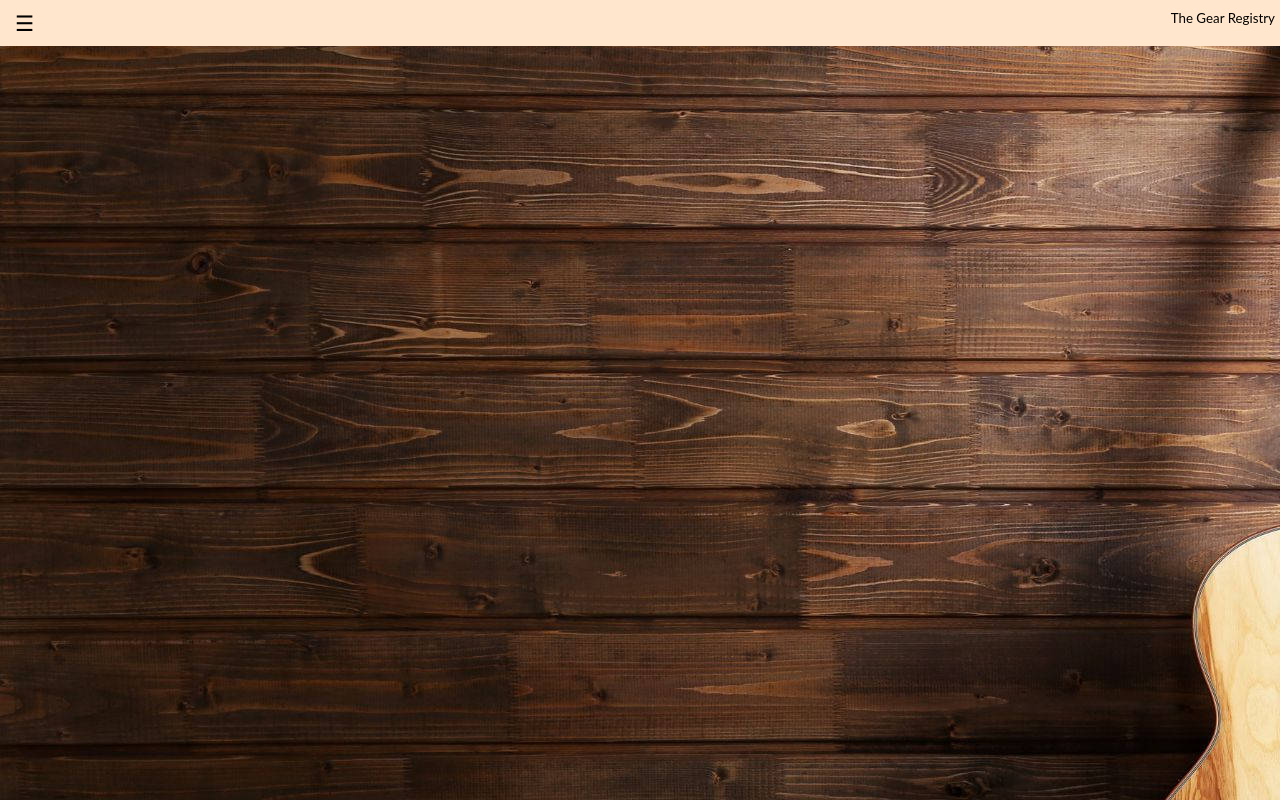
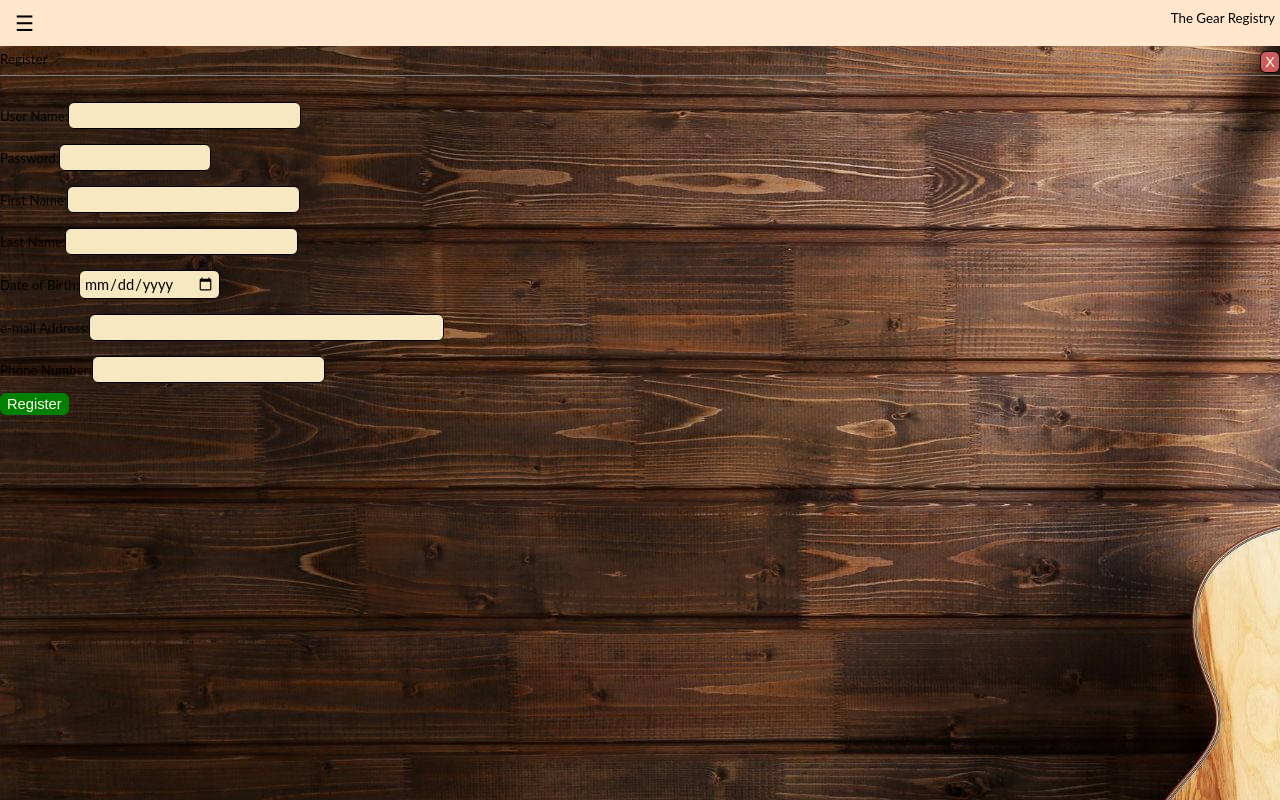
Before and after one commit to woodworkermusic/musiciansgearui-react, a React (Create React App) app: page /register in a window 1280 px wide. Before the commit this address had no page. Built offline with nearby package versions, Linux system fonts and the light colour scheme; the HTML template or start-up script is replaced by a standard one.

Commit message:
Updates for calling child controls.

```diff
--- a/src/App.js
+++ b/src/App.js
@@ -14,8 +14,8 @@ import mgcStyles from './css/MusiciansGearCommon.module.css';
 
 import Home from './home.js';
 import About from './components/About.js';
+import Register from './components/user/Register.js';
 import SignIn from './components/user/SignIn.js';
-// import GearModels from './components/list/GearModels.js';
 import GearTypes from './components/list/GearTypes.js';
 import GearManufacturers from './components/list/GearManufacturers.js';
 import GearModels from './components/treeview/GearModels.js';
@@ -35,15 +35,27 @@ const modalStyle = {
 function App() {
   const [showMenu, setShowMenu] = useState(false);
   const [showSignIn, setShowSignIn] = useState(false);
+  const [showRegister, setShowRegister] = useState(false);
+  const [showModal, setShowModal] = useState(false);
 
   function displaySignIn() {
     setShowMenu(false);
+    setShowRegister(false);
     setShowSignIn(true);
+    setShowModal(true);
   }
 
-  function closeSignIn()
-  {
+  function displayRegister() {
+    setShowMenu(false);
     setShowSignIn(false);
+    setShowRegister(true);
+    setShowModal(true);
+  }
+
+  function closeModal() {
+    setShowRegister(false);
+    setShowSignIn(false);
+    setShowModal(false);
   }
 
   function toggleMenu()
@@ -73,30 +85,32 @@ function App() {
               <nav>
                 <Link className={mgcStyles.popInMenuLink} to="/" onClick={toggleMenu}>Home</Link>
                 <Link className={mgcStyles.popInMenuLink} onClick={displaySignIn}>Sign In</Link>
-                <Link className={mgcStyles.popInMenuLink} to="/register" onClick={toggleMenu}>Register</Link>
+                <Link className={mgcStyles.popInMenuLink} onClick={displayRegister}>Register</Link>
                 <Link className={mgcStyles.popInMenuLink} to="/myprofile" onClick={toggleMenu}>My Profile</Link>
-                <Link className={mgcStyles.popInMenuLink} to="/signout" onClick={toggleMenu}>Sign Out</Link>
                 <Link className={mgcStyles.popInMenuLink} to="/about" onClick={toggleMenu}>About</Link>
                 <Link className={mgcStyles.popInMenuLink} to="/gearmanufacturers" onClick={toggleMenu}>Gear Manufacturers</Link>
                 <Link className={mgcStyles.popInMenuLink} to="/geartypes" onClick={toggleMenu}>Gear Types</Link>
                 <Link className={mgcStyles.popInMenuLink} to="/gearmodels" onClick={toggleMenu}>Gear Models</Link>
+                <Link className={mgcStyles.popInMenuLink} to="/signout" onClick={toggleMenu}>Sign Out</Link>
               </nav>
             </div>
             : null
           }
 
           <Modal
-            isOpen={showSignIn}
-            onRequestClose={()=> setShowSignIn(false)}
+            isOpen={showModal}
+            opRequestClose={()=> setShowModal(false)}
             style={modalStyle}
             contentLabel="Da Modal"
           >
-            <SignIn closeSignInClick={closeSignIn} />
+            { showSignIn ? <SignIn closeDialogClick={closeModal} /> : null }
+            { showRegister ? <Register closeDialogClick={closeModal} /> : null }
           </Modal>
       </div>
 
       <Routes>
         <Route path="/" element={<Home />} />
+        <Route path="/register" element={<Register />} />
         <Route path="/signin" element={<SignIn />} />
         <Route path="/about" element={<About />} />
         <Route path="/gearmanufacturers" element={<GearManufacturers />} />
--- a/src/components/edit/GearModel.js
+++ b/src/components/edit/GearModel.js
@@ -50,7 +50,6 @@ function GearModel({gearModelId, manufacturerId, cbRefreshData}) {
 
         GearTypeService.get(0).then(response => {
             setGearTypes(response);
-        });
 
             setDataId(gearModelId);
             setModelName('');
@@ -71,6 +70,7 @@ function GearModel({gearModelId, manufacturerId, cbRefreshData}) {
                 });
             }
             setButtonText(gearModelId === 0 ? 'Add' :'Update');
+        });
     }, [gearModelId, manufacturerId]);
 
     return (
@@ -98,8 +98,8 @@ function GearModel({gearModelId, manufacturerId, cbRefreshData}) {
                 </tbody>
             </table>
             <div><button className={`${mgcStyles.customBtn} ${mgcStyles.customBtnGreen}`} onClick={addUpdate}>{buttonText}</button></div>
-            <div><button onClick={()=> cbRefreshData(manufacturerId, gearTypeId)}>Test Refresh</button></div>
-            <SampleImages parentId={dataId} idValues={imageIdValues} imageType={'gearmodel'} />
+
+            { imageIdValues.length > 0 ? <SampleImages parentId={dataId} idValues={imageIdValues} imageType={'gearmodel'} /> : null }
         </>
     );
 }
--- a/src/components/list/SampleImages.js
+++ b/src/components/list/SampleImages.js
@@ -120,7 +120,6 @@ function SampleImages({parentId, idValues, imageType}) {
     ));
 
     useEffect(()=> {
-        // load up the images.  idValues are a list of image id values from the *parent*, such as a GearModel.
         refreshImages();
     }, [parentId, idValues, imageType, refreshImages]);
 
--- /dev/null
+++ b/src/components/user/Register.js
@@ -0,0 +1,95 @@
+import { useState } from 'react';
+import mgcStyles from '../../css/MusiciansGearCommon.module.css';
+import dto_RegisterUser from '../../models/dto_registeruser.ts';
+import ApiService from '../../services/apiservice.ts';
+
+function Register({ closeDialogClick }) {
+    const [userName, setUserName] = useState();
+    const [loginPwd, setLoginPwd] = useState();
+    const [firstName, setFirstName] = useState();
+    const [lastName, setLastName] = useState();
+    const [dateOfBirth, setDateOfBirth] = useState();
+    const [email, setEmail] = useState();
+    const [phoneNumber, setPhoneNumber] = useState();
+
+    function registerUser()
+    {
+        let newUser = new dto_RegisterUser();
+
+        newUser.active = true;
+        newUser.firstName = firstName;
+        newUser.lastName = lastName;
+        newUser.dateOfBirth = dateOfBirth;
+        newUser.userName = userName;
+        newUser.emailAddress = email;
+        newUser.phoneNumber = phoneNumber;
+        newUser.newUserPassword = loginPwd;
+
+        ApiService.sendPost('UserProfile/Register', newUser);
+        closeDialogClick();
+    }
+
+    return (
+        <div className={`${mgcStyles.marginTop}`}>
+            <div className={mgcStyles.header_Dialog}>
+                <span className={mgcStyles.leftContent}>Register</span>
+                <div>
+                    <button onClick={closeDialogClick} className={`${mgcStyles.rightContent} ${mgcStyles.customBtn} ${mgcStyles.customBtnClose}`}>X</button>
+                </div>
+                <br className={mgcStyles.clearBreak} />
+            </div>
+
+            <br className={mgcStyles.clearBreak} />
+
+            <div className={mgcStyles.marginTop}>
+                <div className={mgcStyles.marginTop}>
+                    <span className={mgcStyles.marginTop}>User Name:</span>
+                    <input className={`${mgcStyles.softInput} ${mgcStyles.marginTopBottom}`}
+                        size="25" maxLength="40" onChange={e => setUserName(e.target.value)} value={userName}/>
+                </div>
+
+                <div className={mgcStyles.marginTop}>
+                    <span className={mgcStyles.marginTop}>Password:</span>
+                    <input type="password" className={`${mgcStyles.softInput} ${mgcStyles.marginTopBottom}`}
+                        size="15" maxLength="30" onChange={e => setLoginPwd(e.target.value)} value={loginPwd}/>
+                </div>
+
+                <div className={mgcStyles.marginTop}>
+                    <span className={mgcStyles.marginTop}>First Name:</span>
+                    <input className={`${mgcStyles.softInput} ${mgcStyles.marginTopBottom}`}
+                        size="25" maxLength="50" onChange={e => setFirstName(e.target.value)} value={firstName}/>
+                </div>
+
+                <div className={mgcStyles.marginTop}>
+                    <span className={mgcStyles.marginTop}>Last Name:</span>
+                    <input className={`${mgcStyles.softInput} ${mgcStyles.marginTopBottom}`}
+                        size="25" maxLength="50" onChange={e => setLastName(e.target.value)} value={lastName}/>
+                </div>
+
+                <div className={mgcStyles.marginTop}>
+                    <span className={mgcStyles.marginTop}>Date of Birth:</span>
+                    <input type="date" className={`${mgcStyles.softInput} ${mgcStyles.marginTopBottom}`}
+                        onChange={e => setDateOfBirth(e.target.value)} value={dateOfBirth}/>
+                </div>
+
+                <div className={mgcStyles.marginTop}>
+                    <span className={mgcStyles.marginTop}>e-mail Address:</span>
+                    <input className={`${mgcStyles.softInput} ${mgcStyles.marginTopBottom}`}
+                        size="40" maxLength="255" onChange={e => setEmail(e.target.value)} value={email}/>
+                </div>
+
+                <div className={mgcStyles.marginTop}>
+                    <span className={mgcStyles.marginTop}>Phone Number:</span>
+                    <input className={`${mgcStyles.softInput} ${mgcStyles.marginTopBottom}`}
+                        size="25" maxLength="40" onChange={e => setPhoneNumber(e.target.value)} value={phoneNumber}/>
+                </div>
+
+                <div className={mgcStyles.marginTopBottom}>
+                    <button className={`${mgcStyles.customBtn} ${mgcStyles.customBtnGreen} ${mgcStyles.leftContent}`} onClick={registerUser}>Register</button>
+                </div>
+            </div>
+        </div>
+    );
+}
+
+export default Register;
--- /dev/null
+++ b/src/models/dto_registeruser.ts
@@ -0,0 +1,13 @@
+import { EntityBase } from './entitybase.ts';
+
+export default class dto_RegisterUser extends EntityBase
+{
+    firstName: string = '';
+    middleInitial: string | null = null;
+    lastName: string = '';
+    dateOfBirth: Date | null = null;
+    userName: string = '';
+    emailAddress: string = '';
+    phoneNumber: string = '';
+    newUserPassword: string = '';
+}
--- a/src/services/apiservice.ts
+++ b/src/services/apiservice.ts
@@ -1,6 +1,6 @@
 import axios from 'axios';
 
-const serviceApiBase = 'https://localhost:44326/api/';
+const serviceApiBase = 'http://127.0.0.1:24680/api/';
 
 const ApiService = {
     sendPost: async<T>(postUrl: string, postData: any): Promise<T> => {
```
Also changed, not shown: src/components/treeview/GearManufacturers.js (+16 -15 lines), src/components/treeview/GearModels.js (+14 -12 lines), src/components/treeview/GearModelsByManufacturer.js (+9 -9 lines), src/components/treeview/GearTypesByManufacturer.js (+23 -15 lines), src/components/user/SignIn.js (+4 -4 lines). Lines whose indentation alone changed are shown as unchanged.
